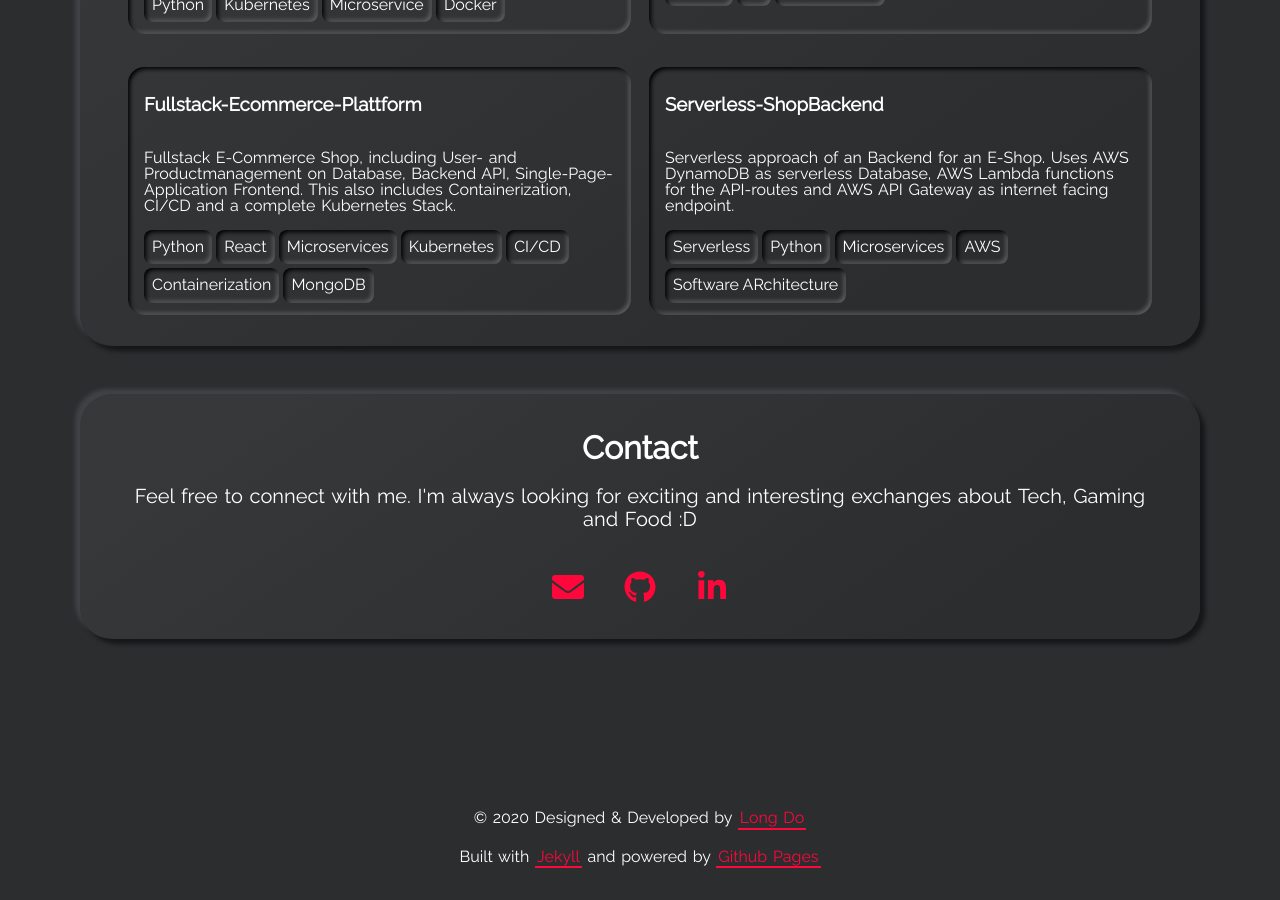
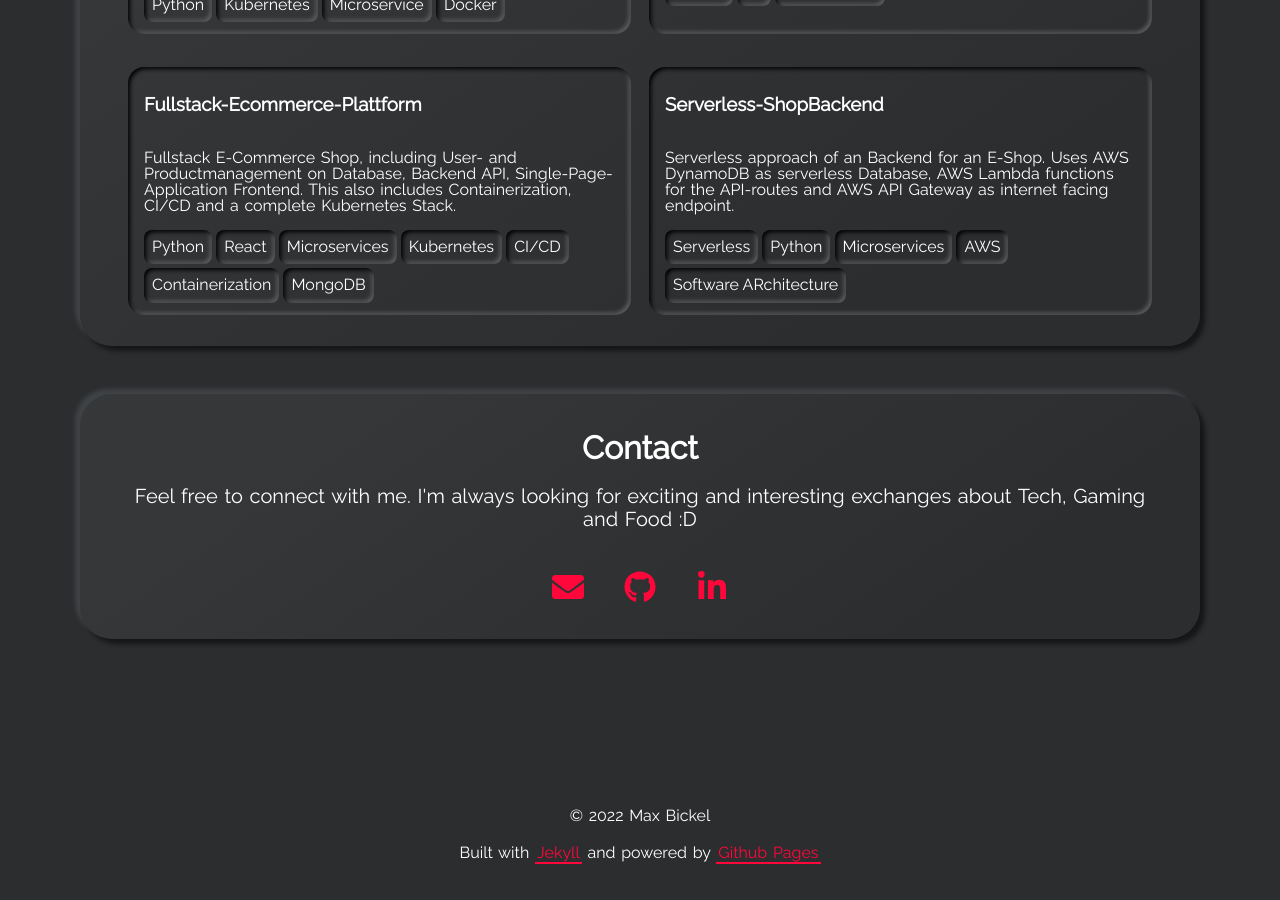
Before and after one commit to xamma/xamma.github.io, a Jekyll site: the page built from index.html, in a window 1280 px wide and 900 px high, scrolled down 3334 px. Built offline with Jekyll 4.4.1, drawn with Linux system fonts in a browser that asks for light colours.

Commit message:
Fixed footer.

```diff
--- a/_includes/footer.html
+++ b/_includes/footer.html
@@ -1,9 +1,6 @@
 <footer class="footer">
   <p>
-    &copy; 2020 Designed & Developed by
-    <a class="highlight-link" href="https://longpdo.github.io/" target="_blank" rel="noreferrer">
-      Long Do
-    </a>
+    &copy; 2022 Max Bickel
   </p>
   <p>
     Built with
```
